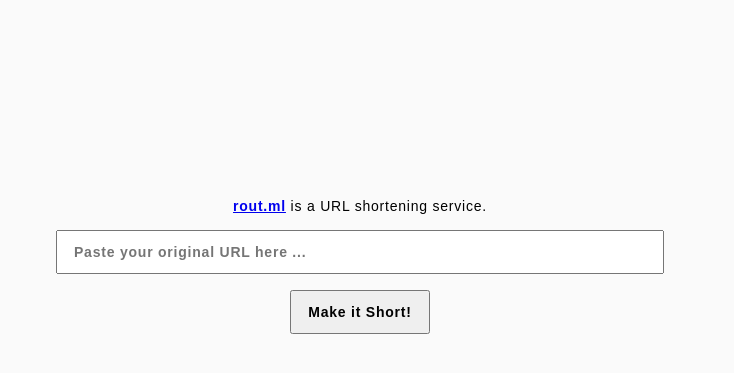
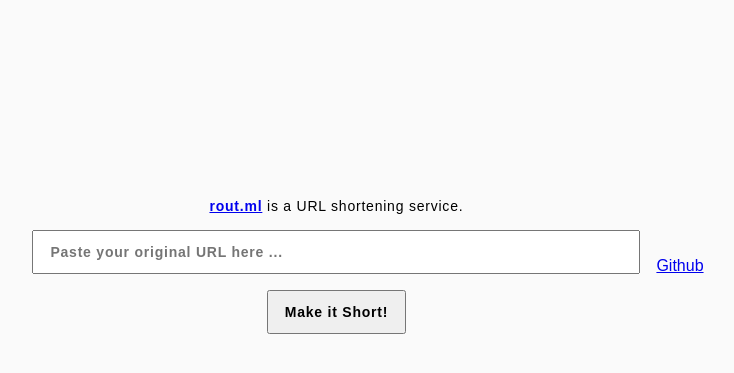
Before and after one commit to routml/django-app, a Django app: page / in a window 1280 px wide. Shown: the part 134-507 px from the top of the page, without its empty margins (280-1014 px from the left). Run offline with Django 3.2, Linux system fonts and the light colour scheme.

Commit message:
Update index.html

```diff
--- a/routml_app/templates/routml_app/index.html
+++ b/routml_app/templates/routml_app/index.html
@@ -2,11 +2,19 @@
 
 {% block body %}
     <div class="container">
+        <br>
+        <br>
+        <br>
+        <br>
         <form class="new-url-form" action="{% url 'index' %}" method="POST">
             {% csrf_token %}
             <label for="url-input"><a href="/"><strong>rout.ml</strong></a> is a URL shortening service.</label>
             <input id="url-input" class="url-input" type="url" name="u" placeholder="Paste your original URL here ..." required>
             <input class="url-submit-btn" type="submit" value="Make it Short!">
         </form>
+        <br>
+        <br>
+        <br>
+        <p><a href="https://github.com/routml">Github</a></p>
     </div>
 {% endblock %}
```
